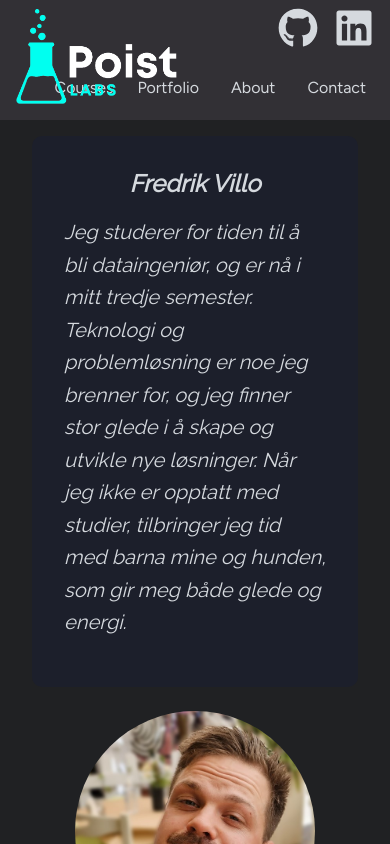
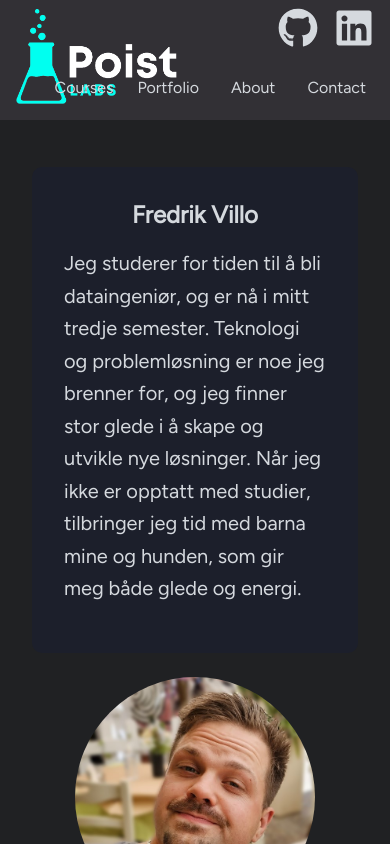
Before and after one commit to Poisty/My-website, a React (Vite) app: page /about in a window 390 px wide. Shown: the top 844 px of the page. Built offline with nearby package versions, Linux system fonts and the light colour scheme; a web font is replaced by a local one.

Commit message:
fixed buggy drop down menu

```diff
--- a/src/App.css
+++ b/src/App.css
@@ -68,6 +68,7 @@ nav ul li a {
   padding: 12px 16px;
   text-decoration: none;
   display: block;
+
 }
 
 .dropdown:hover .dropdown-content {
--- a/src/components/Nav.jsx
+++ b/src/components/Nav.jsx
@@ -11,7 +11,7 @@ function Nav() {
     }, [currentUrl]);
 
     return (
-        <nav className="bg-[#323035] px-4 sm:px-6 lg:px-8 xl:px-12 py-2">
+        <nav className="bg-[#323035] px-4 sm:px-6 lg:px-8 xl:px-12 py-2 relative z-20"> {/* Add relative z-20 here */}
             <div className="flex items-center relative justify-end h-12">
                 <Link to="/" className="z-10 left-0 -translate-y-1/3 absolute">
                     <img
@@ -26,9 +26,9 @@ function Nav() {
                             <NavItem to="/" text="Home" />
                         </li>
                     )}
-                    <li className="dropdown">
+                    <li className="dropdown relative z-30"> {/* Added z-30 and relative */}
                         <Link className="" to="#">Courses</Link>
-                        <div className="dropdown-content">
+                        <div className="dropdown-content absolute z-40"> {/* Added absolute and z-40 */}
                             <Link to="/programming">Programmering</Link>
                             <Link to="/network&security">Network and security</Link>
                             <Link to="#">Algorithms and datastructures</Link>
@@ -42,6 +42,7 @@ function Nav() {
         </nav>
     );
 }
+
 
 export function NavItem({ to, text }) {
     return (
--- a/src/pages/AboutMe.jsx
+++ b/src/pages/AboutMe.jsx
@@ -8,10 +8,10 @@ function AboutMe() {
     <div className="relative min-h-screen p-4 flex justify-center items-center">
       <div className="flex flex-col md:flex-row items-center space-y-6 md:space-y-0 md:space-x-6">
         <Card className="w-full md:w-1/2 p-8">
-          <h1 className="text-2xl mb-4 font-bold font-raleway italic text-center">
+          <h1 className="text-2xl mb-4 font-bold text-center">
             Fredrik Villo
           </h1>
-          <h2 className="text-xl mb-4 font-raleway italic text-left leading-relaxed">
+          <h2 className="text-xl mb-4 text-left leading-relaxed">
             Jeg studerer for tiden til å bli dataingeniør, og er nå i mitt tredje semester. Teknologi og problemløsning er noe jeg brenner for, og jeg finner stor glede i å skape og utvikle nye løsninger. Når jeg ikke er opptatt med studier, tilbringer jeg tid med barna mine og hunden, som gir meg både glede og energi.
           </h2>
         </Card>
--- a/src/pages/Programmering.jsx
+++ b/src/pages/Programmering.jsx
@@ -8,17 +8,12 @@ function Programmering() {
       {/* <HeroSection/> */}
 
             <section className="p-8 flex flex-col justify-content items-center w-full">
-            <h3>Recent Projects</h3>
+            <h3>Nothing here yet!</h3>
                 <img
                     className="w-[150px]"
                     src="/gif_tegning.gif" alt="Project 4" />
                 <div className="flex justify-center flex-wrap w-full">
                 </div>
-                <h1>Link til github repository</h1>
-                <h2><a href="https://github.com/Poisty/Delte_filer" target="_blank" rel="noopener noreferrer">
-                https://github.com/Poisty/Delte_filer
-                    </a></h2>
-                <p></p>
 
 
             </section>
```
